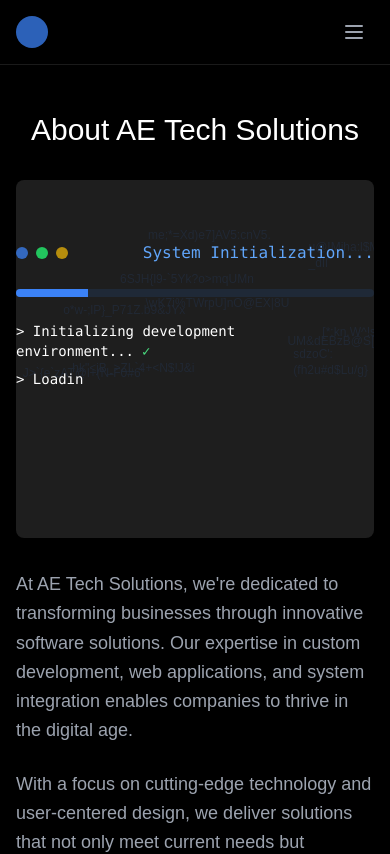
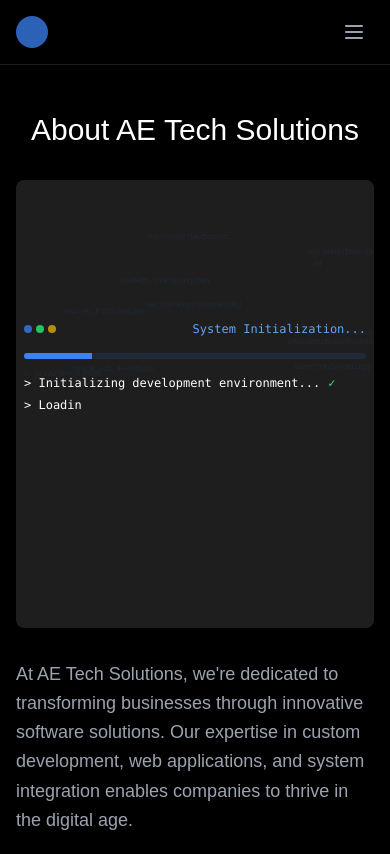
Before and after one commit to Eddieayala9965/AE-Tech-Solutions, a Next.js app: page /about in a window 390 px wide. Shown: the top 854 px of the page. Built offline with nearby package versions, Linux system fonts and the light colour scheme.

Commit message:
project is done

```diff
--- a/src/app/about/page.js
+++ b/src/app/about/page.js
@@ -29,11 +29,14 @@
             About AE Tech Solutions
           </h1>
 
-          <div className="flex flex-col gap-8 sm:gap-16">
-            <div className="w-full">
+          {/* Changed this div to use grid on larger screens */}
+          <div className="grid grid-cols-1 lg:grid-cols-2 gap-8 sm:gap-16 items-center">
+            {/* CodeDisplay container */}
+            <div className="w-full max-w-xl mx-auto lg:mx-0">
               <CodeDisplay isLoaded={isLoaded} />
             </div>
 
+            {/* Text content container */}
             <div
               className="space-y-6 sm:space-y-8"
               style={{
--- a/src/app/components/CodeDisplay.js
+++ b/src/app/components/CodeDisplay.js
@@ -44,7 +44,7 @@
 
   return (
     <div
-      className="relative aspect-square bg-[#1E1E1E] rounded-lg overflow-hidden p-6"
+      className="relative bg-[#1E1E1E] rounded-lg overflow-hidden p-3 sm:p-6 w-full aspect-[4/5] sm:aspect-square"
       style={{
         opacity: isLoaded ? 1 : 0,
         transform: isLoaded ? "translateX(0)" : "translateX(-2rem)",
@@ -57,7 +57,7 @@
           {matrixChars.map((char) => (
             <div
               key={char.id}
-              className="absolute text-blue-500 text-xs"
+              className="absolute text-blue-500 text-[8px] sm:text-xs"
               style={{
                 left: char.left,
                 animation: "matrix 10s linear infinite",
@@ -70,33 +70,33 @@
         </div>
       )}
 
-      <div className="absolute inset-0 flex items-center justify-center">
-        <div className="space-y-6 font-mono w-full max-w-md">
+      <div className="absolute inset-0 flex items-center justify-center px-2 sm:px-4">
+        <div className="space-y-4 sm:space-y-6 font-mono w-full max-w-md">
           <div className="flex items-center justify-between">
-            <div className="flex items-center space-x-2">
+            <div className="flex items-center space-x-1 sm:space-x-2">
               {["bg-blue-500", "bg-green-500", "bg-yellow-500"].map(
                 (color, index) => (
                   <div
                     key={index}
-                    className={`w-3 h-3 ${color} rounded-full animate-pulse`}
+                    className={`w-2 h-2 sm:w-3 sm:h-3 ${color} rounded-full animate-pulse`}
                     style={{ animationDelay: `${index * 0.5}s` }}
                   />
                 )
               )}
             </div>
-            <span className="text-blue-400">
+            <span className="text-blue-400 text-xs sm:text-sm">
               <TypewriterText text="System Initialization..." delay={500} />
             </span>
           </div>
 
-          <div className="w-full bg-gray-800 h-2 rounded-full overflow-hidden">
+          <div className="w-full bg-gray-800 h-1.5 sm:h-2 rounded-full overflow-hidden">
             <div
               className="h-full bg-blue-500 transition-all duration-500"
               style={{ width: `${(currentStep / 5) * 100}%` }}
             />
           </div>
 
-          <div className="space-y-2 text-sm">
+          <div className="space-y-1.5 sm:space-y-2 text-xs sm:text-sm">
             {statusMessages.map((text, index) => (
               <div
                 key={index}
@@ -113,14 +113,14 @@
           </div>
 
           <div
-            className={`space-y-2 transition-opacity duration-500 ${
+            className={`space-y-1.5 sm:space-y-2 transition-opacity duration-500 ${
               currentStep >= 5 ? "opacity-100" : "opacity-0"
             }`}
           >
             {systemMetrics.map(({ label, value }, index) => (
               <div
                 key={index}
-                className="flex items-center justify-between text-xs"
+                className="flex items-center justify-between text-[10px] sm:text-xs"
               >
                 <span className="text-gray-400">{label}</span>
                 <span className="text-blue-400">{value}</span>
@@ -129,7 +129,7 @@
           </div>
 
           {currentStep >= 5 && (
-            <div className="text-green-400 font-bold text-center animate-pulse">
+            <div className="text-green-400 font-bold text-center animate-pulse text-xs sm:text-sm">
               <TypewriterText
                 text="System Ready - Transforming Business Through Technology"
                 delay={10000}
--- a/src/app/components/TypewriterText.js
+++ b/src/app/components/TypewriterText.js
@@ -1,7 +1,7 @@
 "use client";
 import { useState, useEffect } from "react";
 
-const TypewriterText = ({ text, delay = 0 }) => {
+const TypewriterText = ({ text, delay = 0, className = "" }) => {
   const [displayText, setDisplayText] = useState("");
 
   useEffect(() => {
@@ -21,7 +21,7 @@
     return () => clearTimeout(timeout);
   }, [text, delay]);
 
-  return <span>{displayText}</span>;
+  return <span className={className}>{displayText}</span>;
 };
 
 export default TypewriterText;
```
